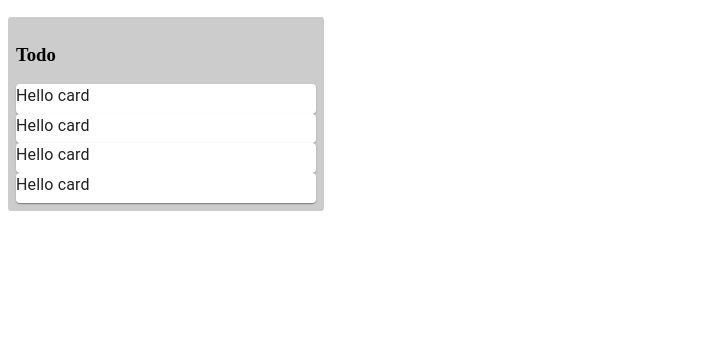
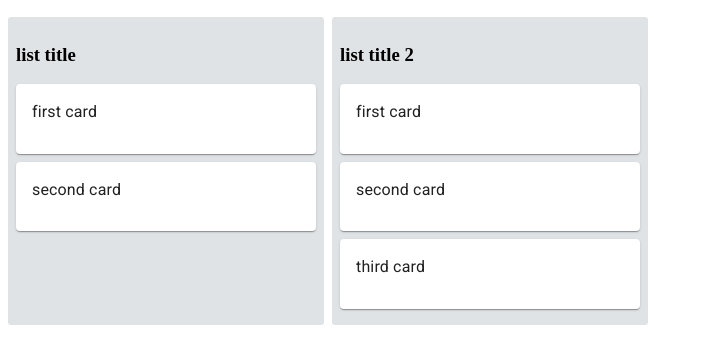
Before and after one commit to rahulshuvo/task_companion, a React app: page / in a window 1280 px wide. Shown: the part 50-414 px from the top of the page, without its empty margins (0-703 px from the left). Built offline with nearby package versions, Linux system fonts and the light colour scheme.

Commit message:
created first reducer

```diff
--- a/public/index.html
+++ b/public/index.html
@@ -10,6 +10,8 @@
       content="Web site created using create-react-app"
     />
     <link rel="apple-touch-icon" href="%PUBLIC_URL%/logo192.png" />
+    <link rel="stylesheet" href="https://fonts.googleapis.com/icon?family=Material+Icons" />
+    <link rel="stylesheet" href="https://fonts.googleapis.com/css?family=Roboto:300,400,500,700&display=swap" />
     <!--
       manifest.json provides metadata used when your web app is installed on a
       user's mobile device or desktop. See https://developers.google.com/web/fundamentals/web-app-manifest/
--- a/src/components/App.js
+++ b/src/components/App.js
@@ -1,15 +1,33 @@
-import React from 'react';
-import TrelloList from './TrelloList'
+import React, { Component } from "react";
+import TrelloList from "./TrelloList";
+import { connect } from "react-redux";
 
-function App() {
-  return (
-    <div className="App">
-      <header className="App-header">
+class App extends Component {
+  render() {
+    const {lists} = this.props;
+    return (
+      <div className="App">
         <h2>Hello Youtube</h2>
-        <TrelloList title='Todo'/>
-      </header>
-    </div>
-  );
+        <div style={styles.listsContainer}>
+        {lists.map((list) => (
+          <TrelloList title={list.title} cards={list.cards} />
+        ))}
+        </div>
+      </div>
+    );
+  }
 }
 
-export default App;
+const styles={
+  listsContainer:{
+    display:'flex',
+    flexDirection: 'row',
+    //margin: 10,
+  }
+}
+
+const mapStateToProps = (state) => ({
+  lists: state.lists,
+});
+
+export default connect(mapStateToProps)(App);
--- a/src/components/TrelloCard.js
+++ b/src/components/TrelloCard.js
@@ -1,13 +1,23 @@
 import React from "react";
 import Card from "@material-ui/core/Card";
+import CardContent from "@material-ui/core/CardContent";
 import Typography from "@material-ui/core/Typography";
 
-export default function TrelloCard() {
+export default function TrelloCard({ text }) {
   return (
     <div>
-      <Card>
-        <Typography gutterBottom>Hello card</Typography>
+      <Card style={styles.cardContainer}>
+        <CardContent>
+          <Typography gutterBottom>{text}</Typography>
+        </CardContent>
       </Card>
     </div>
   );
+
+
 }
+const styles = {
+    cardContainer: {
+      marginBottom: 8,
+    },
+  };
--- a/src/components/TrelloList.js
+++ b/src/components/TrelloList.js
@@ -1,23 +1,23 @@
 import React from "react";
-import TrelloCard from './TrelloCard';
+import TrelloCard from "./TrelloCard";
 
-export default function TrelloList({title}) {
-    return (
-        <div style={styles.container}>
+export default function TrelloList({ title, cards }) {
+  return (
+    <div style={styles.container}>
       <h3>{title}</h3>
-      <TrelloCard/>
-      <TrelloCard/>
-      <TrelloCard/>
-      <TrelloCard/>
+      {cards.map((card) => (
+        <TrelloCard text={card.text} />
+      ))}
     </div>
-    )
+  );
 }
 
-const styles={
-    container:{
-        backgroundColor:'#ccc',
-        borderRadius:3,
-        width:300,
-        padding:8,
-    }
-}
+const styles = {
+  container: {
+    backgroundColor: "#dfe3e6",
+    borderRadius: 3,
+    width: 300,
+    padding: 8,
+    marginRight:8
+  },
+};
--- a/src/reducers/index.js
+++ b/src/reducers/index.js
@@ -1,3 +1,6 @@
 import {combineReducers} from 'redux';
+import listsReducer from './listsReducer';
 
-export default combineReducers({});
+export default combineReducers({
+    lists: listsReducer,
+});
--- /dev/null
+++ b/src/reducers/listsReducer.js
@@ -0,0 +1,43 @@
+const initialState=[
+    {
+        id:0,
+        title:'list title',
+        cards:[
+            {
+                id:0,
+                text:'first card'
+            },
+            {
+                id:1,
+                text:'second card'
+            },
+        ]
+    },
+    {
+        id:1,
+        title:'list title 2',
+        cards:[
+            {
+                id:0,
+                text:'first card'
+            },
+            {
+                id:1,
+                text:'second card'
+            },
+            {
+                id:2,
+                text:'third card'
+            },
+        ]
+    },
+]
+
+const listsReducer= (state=initialState, action) =>{
+    switch(action.type){
+        default:
+            return state;
+    }
+}
+
+export default listsReducer;
--- a/src/store/index.js
+++ b/src/store/index.js
@@ -1,7 +1,7 @@
 import {createStore} from 'redux';
+import rootReducer from '../reducers';
 
-const reducer=()=>{}
 
-const store=createStore(reducer)
+const store=createStore(rootReducer)
 
 export default store;
```
